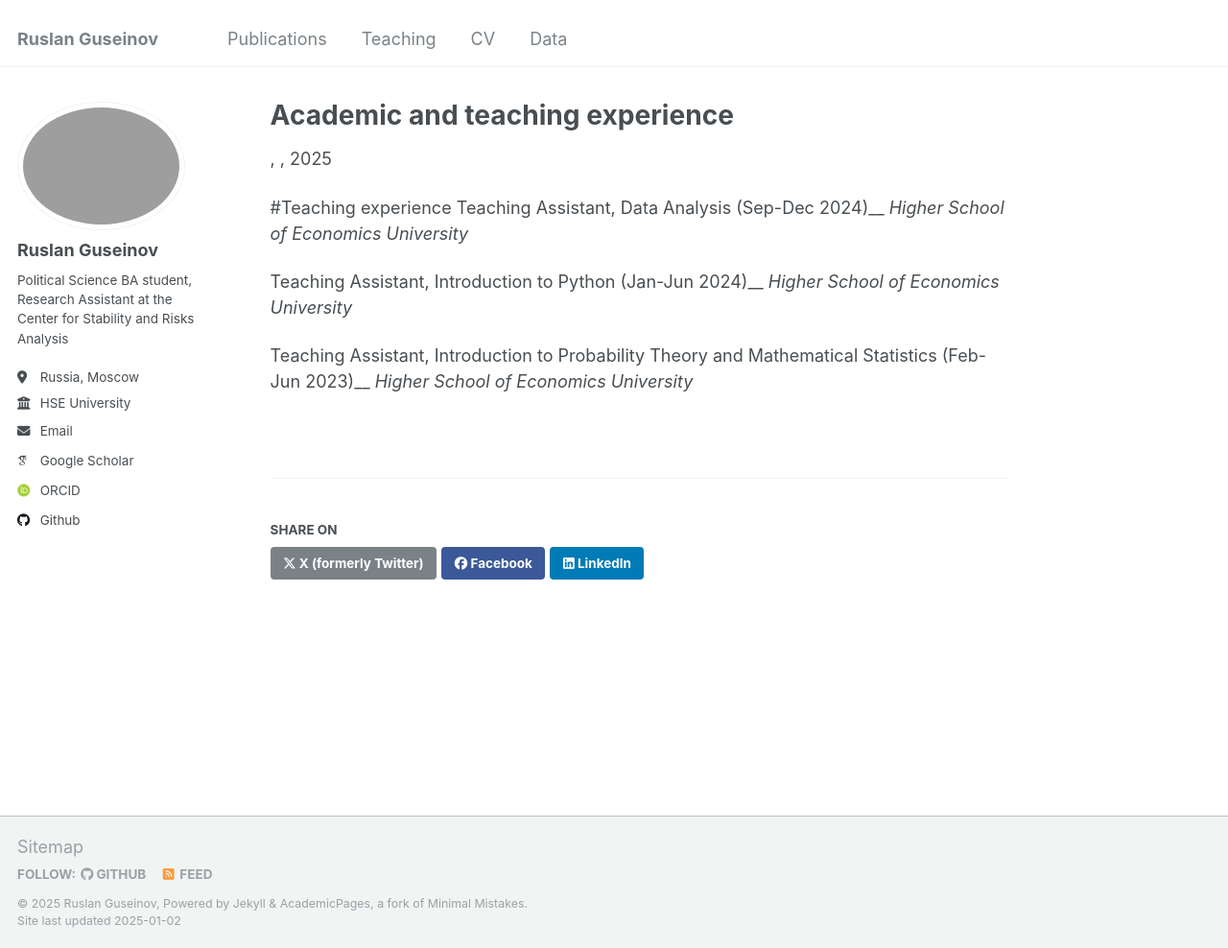
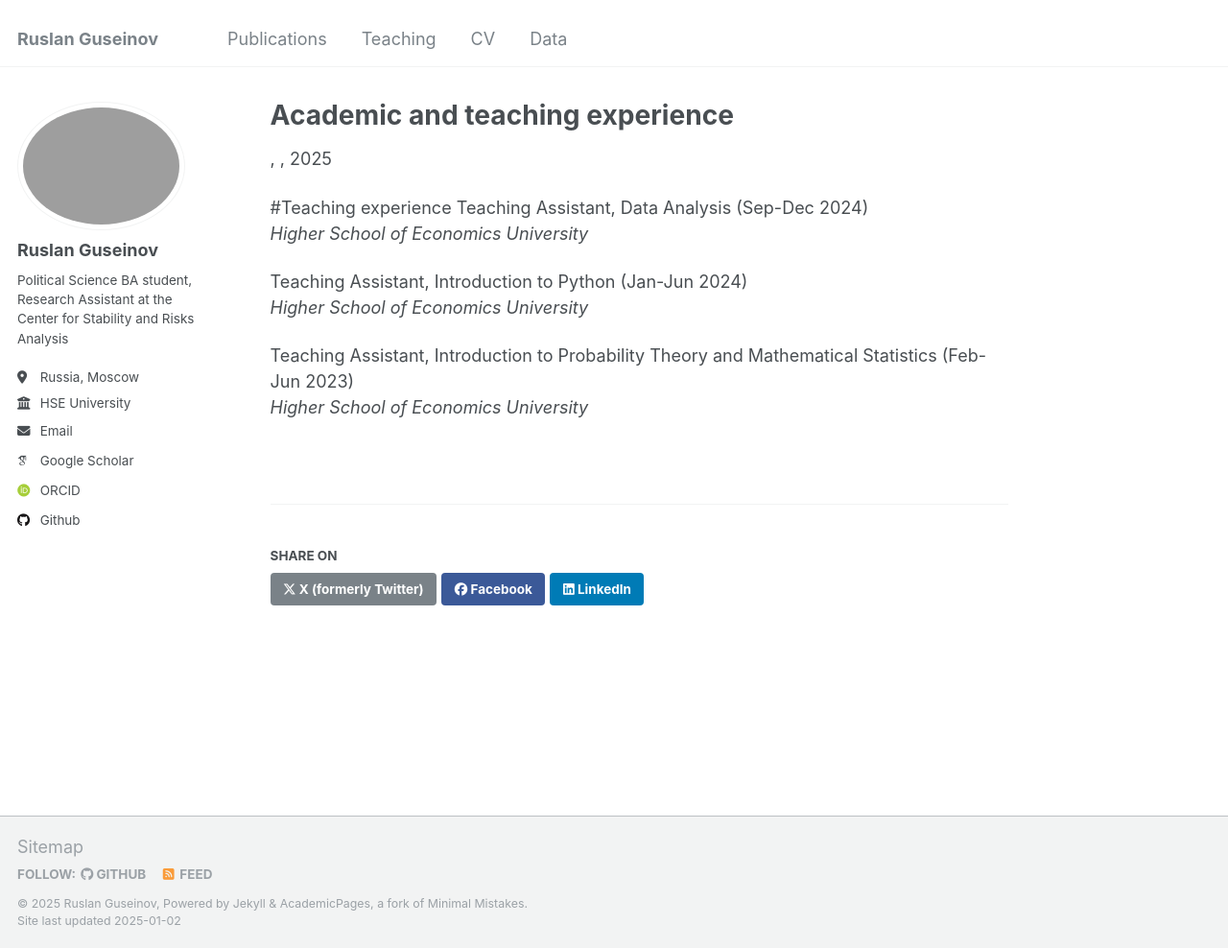
Before and after one commit to rguseinov/rguseinov.github.io, a Jekyll site: the page built from _teaching/Teaching.md, in a window 1280 px wide and 988 px high. Shown: the whole window at 96% size. Built offline with Jekyll 4.4.1, drawn with Linux system fonts in a browser that asks for light colours; some web fonts are replaced.

```diff
--- a/_teaching/Teaching.md
+++ b/_teaching/Teaching.md
@@ -5,11 +5,11 @@ collection: teaching
 
 
 #Teaching experience
-Teaching Assistant, Data Analysis (Sep-Dec 2024)__
+Teaching Assistant, Data Analysis (Sep-Dec 2024)\
 _Higher School of Economics University_
 
-Teaching Assistant, Introduction to Python (Jan-Jun 2024)__
+Teaching Assistant, Introduction to Python (Jan-Jun 2024)\
 _Higher School of Economics University_
 
-Teaching Assistant, Introduction to Probability Theory and Mathematical Statistics (Feb-Jun 2023)__
+Teaching Assistant, Introduction to Probability Theory and Mathematical Statistics (Feb-Jun 2023)\
 _Higher School of Economics University_
```
